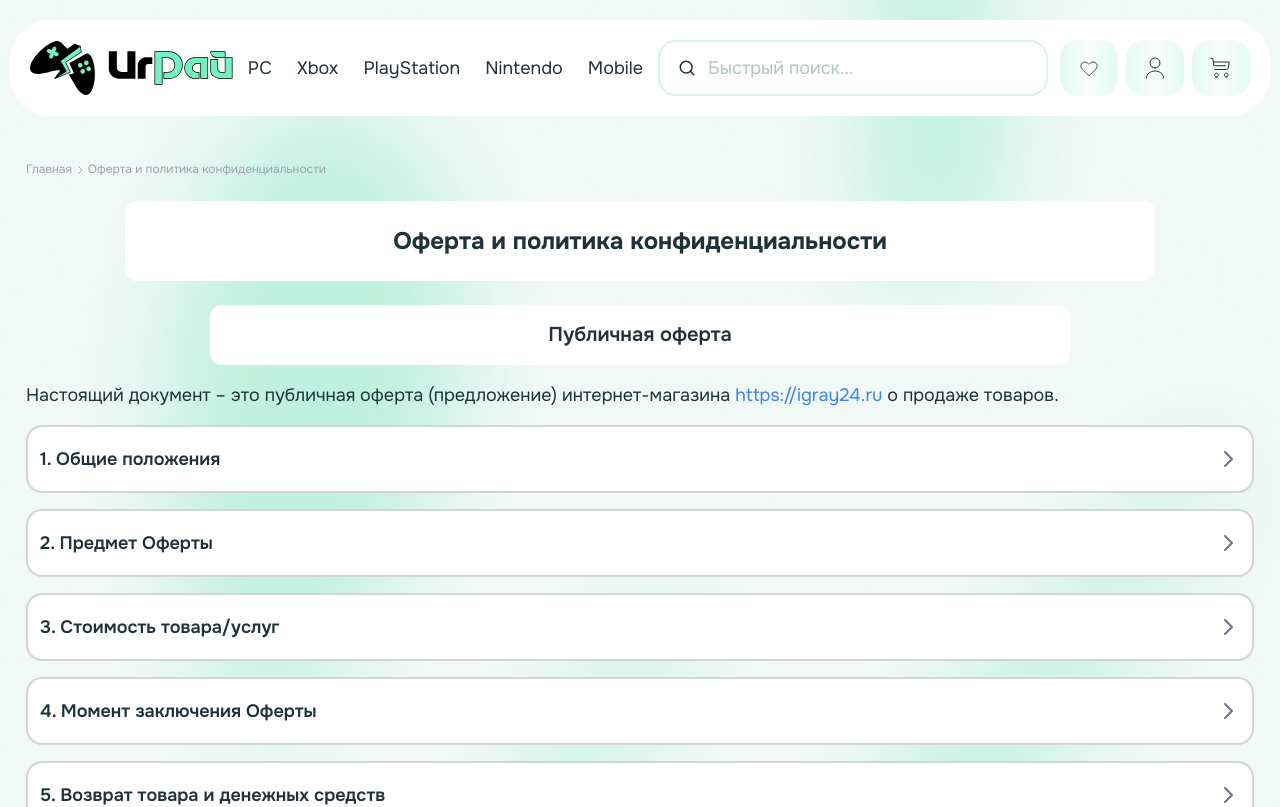
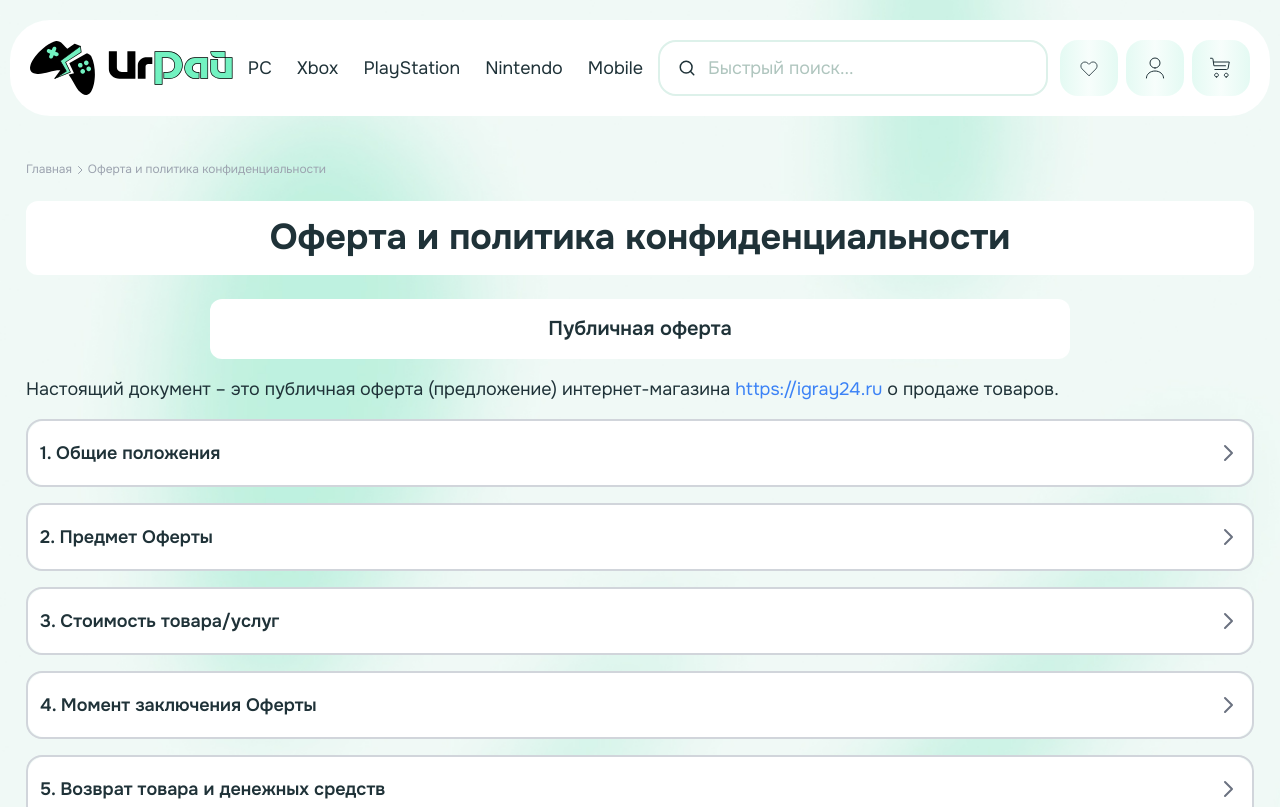
Before and after one commit to NikolayViktorovich/igray, a Next.js app: page /policy in a window 1280 px wide. Shown: the top 807 px of the page. Built offline with nearby package versions, Linux system fonts and the light colour scheme; a web font is replaced by a local one.

Commit message:
LAST UPD
LAST UPD

```diff
--- a/src/app/(user)/policy/page.tsx
+++ b/src/app/(user)/policy/page.tsx
@@ -31,9 +31,9 @@ export default function PolicyPage() {
                 <span>Оферта и политика конфиденциальности</span>
             </nav>
 
-            <h1 className="text-3xl font-bold mb-6 bg-white rounded-xl p-6 text-center max-w-prose mx-auto md:text-2xl sm:text-xl">
-                Оферта и политика конфиденциальности
-            </h1>
+            <h1 className="text-[20px] sm:text-[24px] md:text-[30px] lg:text-[36px] font-bold mb-4 bg-white rounded-xl px-4 py-3 text-center w-full max-w-full leading-snug break-words">
+  Оферта и политика конфиденциальности
+</h1>
             <section className="prose max-w-none">
                 <h2 className="text-2xl font-semibold mt-6 mb-4 bg-white rounded-xl p-4 text-center max-w-prose mx-auto md:text-xl sm:text-lg">
                     Публичная оферта
--- a/src/app/(user)/terms/page.tsx
+++ b/src/app/(user)/terms/page.tsx
@@ -31,7 +31,7 @@ export default function TermsPage() {
                 <span>Пользовательское соглашение</span>
             </nav>
 
-            <h1 className="text-3xl font-bold mb-6 bg-white rounded-xl p-6 text-center max-w-prose mx-auto md:text-2xl sm:text-xl">
+            <h1 className="text-[20px] sm:text-[24px] md:text-[30px] lg:text-[36px] font-bold mb-4 bg-white rounded-xl px-4 py-3 text-center w-full max-w-full leading-snug break-words">
                 Пользовательское соглашение
             </h1>
             <section className="prose max-w-none">
```
